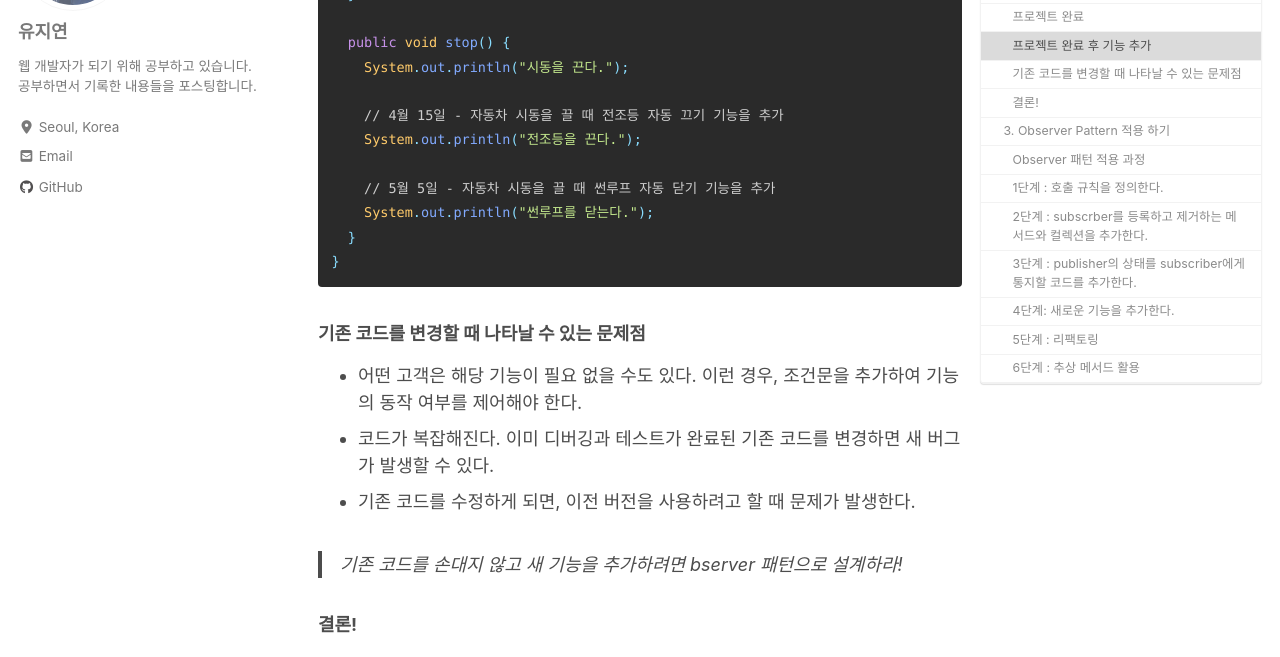
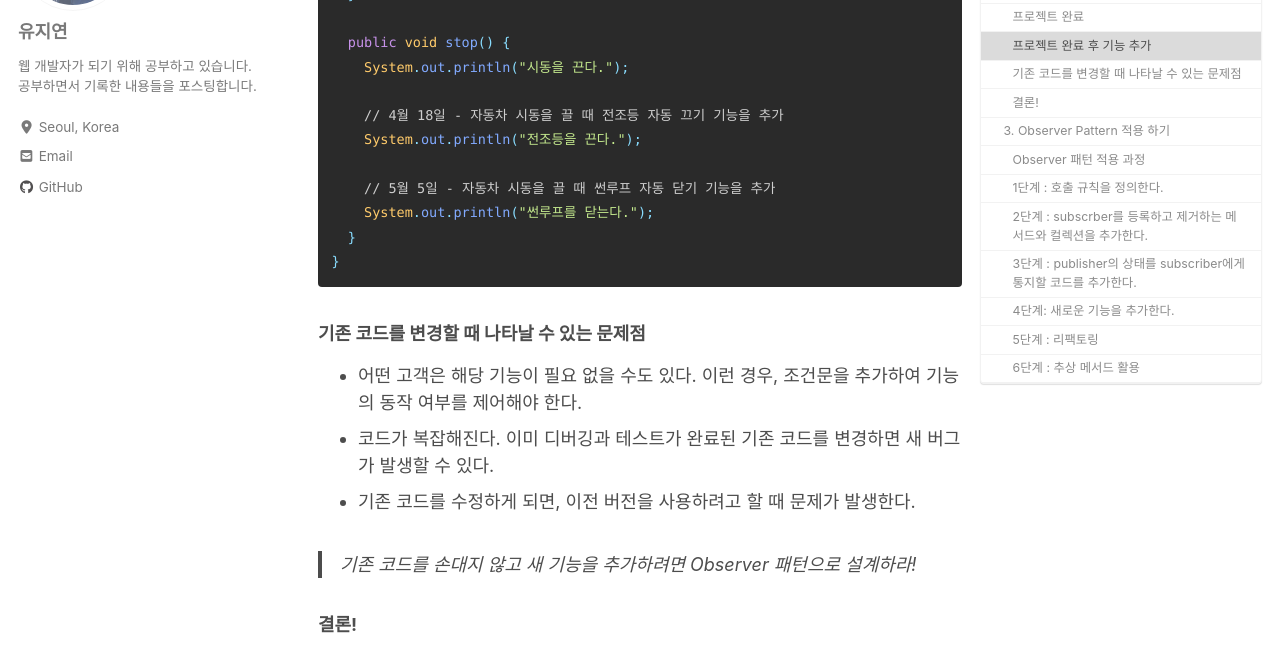
Before and after one commit to Jiyoun-Yoo/jiyoun-yoo.github.io, a Jekyll site: the page built from _posts/2020/design-pattern/2020-10-12-design-pattern-observer.md, in a window 1280 px wide and 900 px high, scrolled down 2980 px. Shown: the part 153-810 px from the top of the window. Built offline with Jekyll 4.4.1, drawn with Linux system fonts in a browser that asks for light colours; cached includes are drawn as plain includes; nearby versions of some CDN libraries.

Commit message:
typo: observer-design-pattern

```diff
--- a/_posts/2020/design-pattern/2020-10-12-design-pattern-observer.md
+++ b/_posts/2020/design-pattern/2020-10-12-design-pattern-observer.md
@@ -139,7 +139,7 @@ public class Car {
   public void stop() {
     System.out.println("시동을 끈다.");
 
-    // 4월 15일 - 자동차 시동을 끌 때 전조등 자동 끄기 기능을 추가
+    // 4월 18일 - 자동차 시동을 끌 때 전조등 자동 끄기 기능을 추가
     System.out.println("전조등을 끈다.");
 
     // 5월 5일 - 자동차 시동을 끌 때 썬루프 자동 닫기 기능을 추가
@@ -154,7 +154,7 @@ public class Car {
 - 코드가 복잡해진다. 이미 디버깅과 테스트가 완료된 기존 코드를 변경하면 새 버그가 발생할 수 있다.
 - 기존 코드를 수정하게 되면, 이전 버전을 사용하려고 할 때 문제가 발생한다.
 
-> 기존 코드를 손대지 않고 새 기능을 추가하려면 bserver 패턴으로 설계하라!
+> 기존 코드를 손대지 않고 새 기능을 추가하려면 Observer 패턴으로 설계하라!
 
 ### 결론!
 
```
